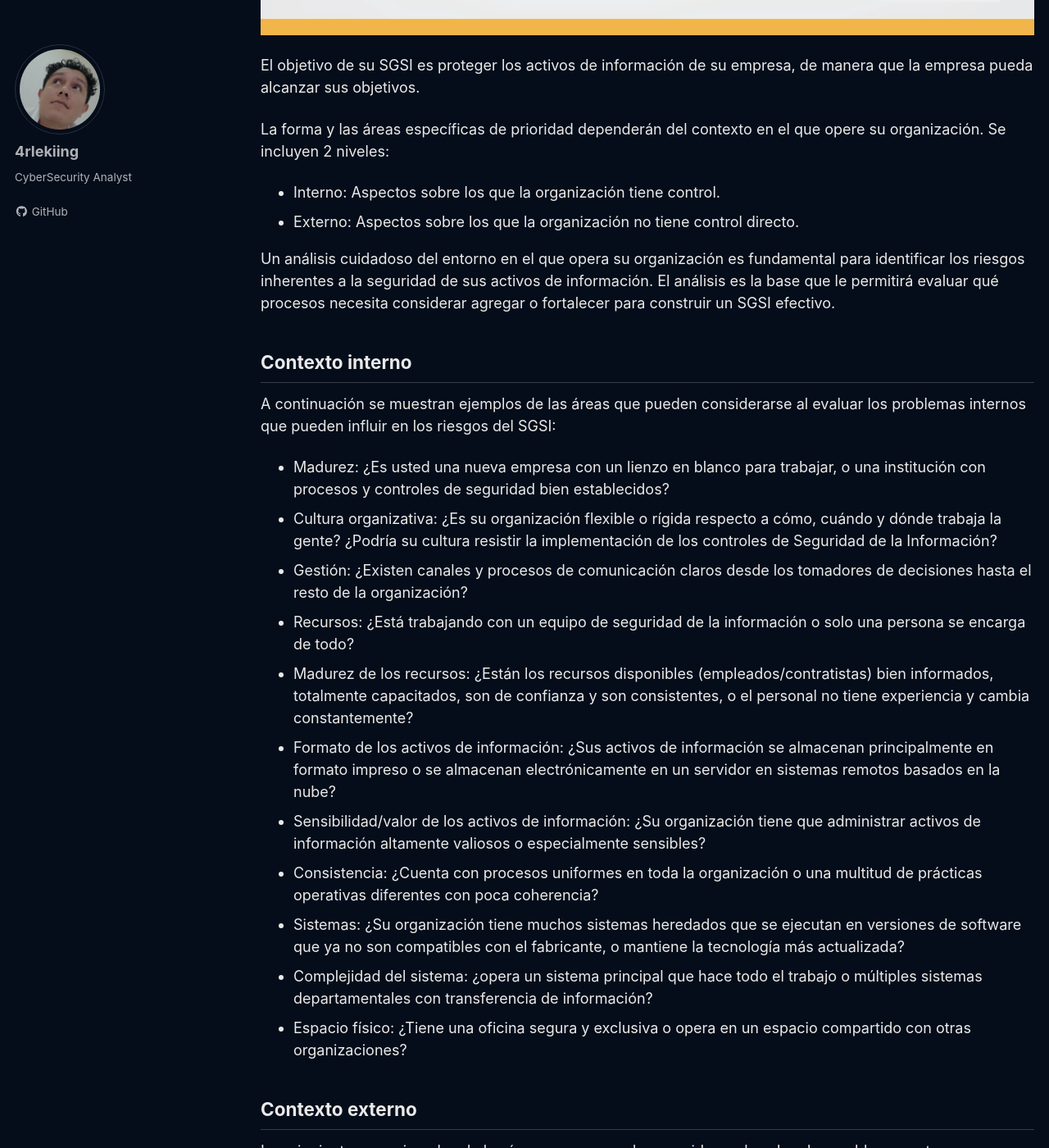
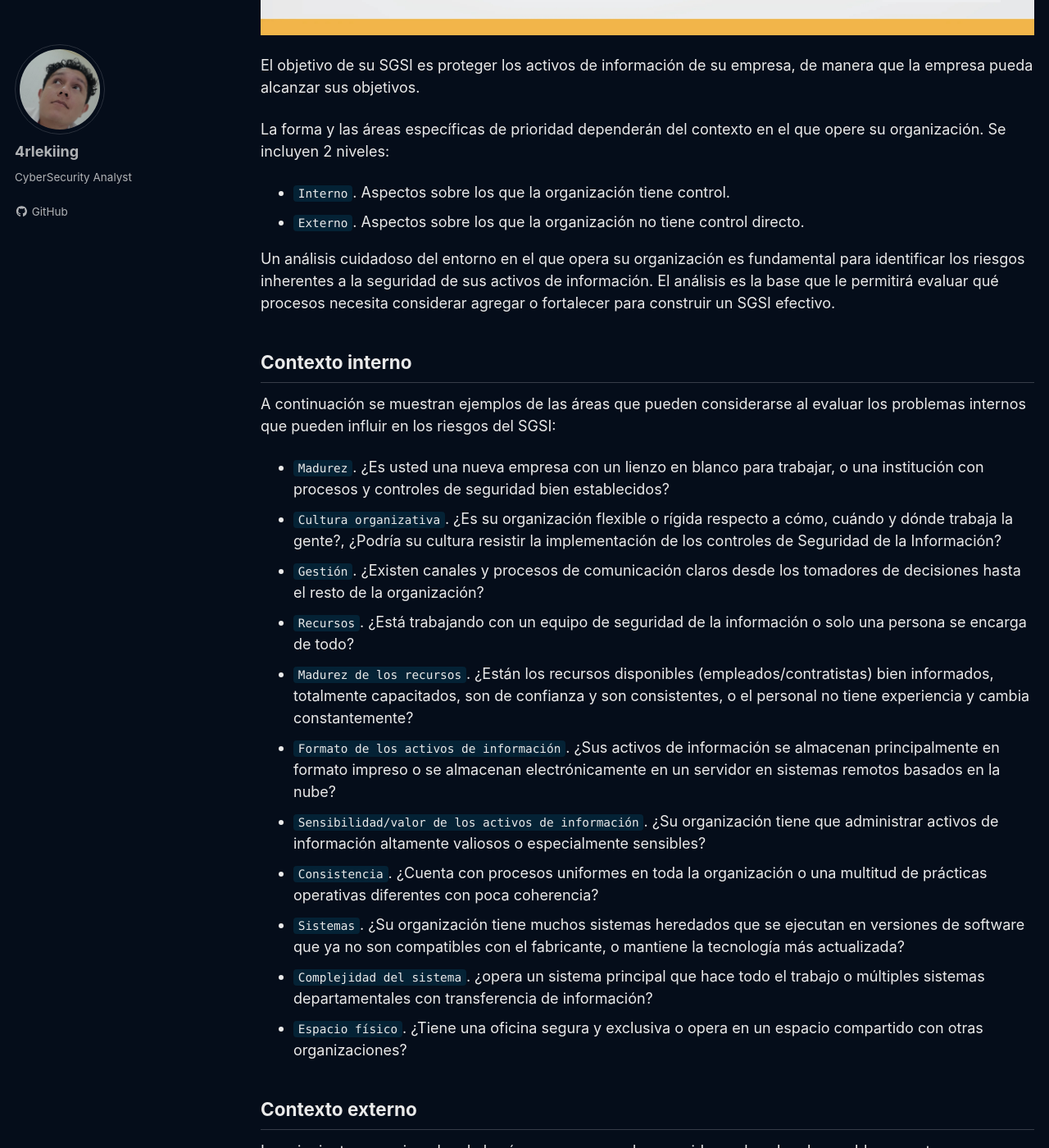
Before and after one commit to 4rleking/ISO27001.github.io, a Jekyll site: the page built from _posts/2023-08-09-Contexto.md, in a window 1280 px wide and 1400 px high, scrolled down 723 px. Shown: the whole window at 82% size. Built offline with Jekyll 4.4.1, drawn with Linux system fonts in a browser that asks for light colours; cached includes are drawn as plain includes; a script that is not in the unit is left out.

```diff
--- a/_posts/2023-08-09-Contexto.md
+++ b/_posts/2023-08-09-Contexto.md
@@ -19,8 +19,8 @@ El objetivo de su SGSI es proteger los activos de información de su empresa, de
 
 La forma y las áreas específicas de prioridad dependerán del contexto en el que opere su organización. Se incluyen 2 niveles:
 
-* Interno: Aspectos sobre los que la organización tiene control.
-* Externo: Aspectos sobre los que la organización no tiene control directo.
+* `Interno`. Aspectos sobre los que la organización tiene control.
+* `Externo`. Aspectos sobre los que la organización no tiene control directo.
 
 Un análisis cuidadoso del entorno en el que opera su organización es fundamental para identificar los riesgos inherentes a la seguridad de sus activos de información. El análisis es la base que le permitirá evaluar qué procesos necesita considerar agregar o fortalecer para construir un SGSI efectivo.
 
@@ -28,17 +28,17 @@ Un análisis cuidadoso del entorno en el que opera su organización es fundament
 
 A continuación se muestran ejemplos de las áreas que pueden considerarse al evaluar los problemas internos que pueden influir en los riesgos del SGSI:
 
-* Madurez: ¿Es usted una nueva empresa con un lienzo en blanco para trabajar, o una institución con procesos y controles de seguridad bien establecidos?
-* Cultura organizativa: ¿Es su organización flexible o rígida respecto a cómo, cuándo y dónde trabaja la gente? ¿Podría su cultura resistir la implementación de los controles de Seguridad de la Información?
-* Gestión: ¿Existen canales y procesos de comunicación claros desde los tomadores de decisiones hasta el resto de la organización?
-* Recursos: ¿Está trabajando con un equipo de seguridad de la información o solo una persona se encarga de todo?
-* Madurez de los recursos: ¿Están los recursos disponibles (empleados/contratistas) bien informados, totalmente capacitados, son de confianza y son consistentes, o el personal no tiene experiencia y cambia constantemente?
-* Formato de los activos de información: ¿Sus activos de información se almacenan principalmente en formato impreso o se almacenan electrónicamente en un servidor en sistemas remotos basados en la nube?
-* Sensibilidad/valor de los activos de información: ¿Su organización tiene que administrar activos de información altamente valiosos o especialmente sensibles?
-* Consistencia: ¿Cuenta con procesos uniformes en toda la organización o una multitud de prácticas operativas diferentes con poca coherencia?
-* Sistemas: ¿Su organización tiene muchos sistemas heredados que se ejecutan en versiones de software que ya no son compatibles con el fabricante, o mantiene la tecnología más actualizada?
-* Complejidad del sistema: ¿opera un sistema principal que hace todo el trabajo o múltiples sistemas departamentales con transferencia de información?
-* Espacio físico: ¿Tiene una oficina segura y exclusiva o opera en un espacio compartido con otras organizaciones?
+* `Madurez`. ¿Es usted una nueva empresa con un lienzo en blanco para trabajar, o una institución con procesos y controles de seguridad bien establecidos?
+* `Cultura organizativa`. ¿Es su organización flexible o rígida respecto a cómo, cuándo y dónde trabaja la gente?, ¿Podría su cultura resistir la implementación de los controles de Seguridad de la Información?
+* `Gestión`. ¿Existen canales y procesos de comunicación claros desde los tomadores de decisiones hasta el resto de la organización?
+* `Recursos`. ¿Está trabajando con un equipo de seguridad de la información o solo una persona se encarga de todo?
+* `Madurez de los recursos`. ¿Están los recursos disponibles (empleados/contratistas) bien informados, totalmente capacitados, son de confianza y son consistentes, o el personal no tiene experiencia y cambia constantemente?
+* `Formato de los activos de información`. ¿Sus activos de información se almacenan principalmente en formato impreso o se almacenan electrónicamente en un servidor en sistemas remotos basados en la nube?
+* `Sensibilidad/valor de los activos de información`. ¿Su organización tiene que administrar activos de información altamente valiosos o especialmente sensibles?
+* `Consistencia`. ¿Cuenta con procesos uniformes en toda la organización o una multitud de prácticas operativas diferentes con poca coherencia?
+* `Sistemas`. ¿Su organización tiene muchos sistemas heredados que se ejecutan en versiones de software que ya no son compatibles con el fabricante, o mantiene la tecnología más actualizada?
+* `Complejidad del sistema`. ¿opera un sistema principal que hace todo el trabajo o múltiples sistemas departamentales con transferencia de información?
+* `Espacio físico`. ¿Tiene una oficina segura y exclusiva o opera en un espacio compartido con otras organizaciones?
 
 ## Contexto externo
 
```
